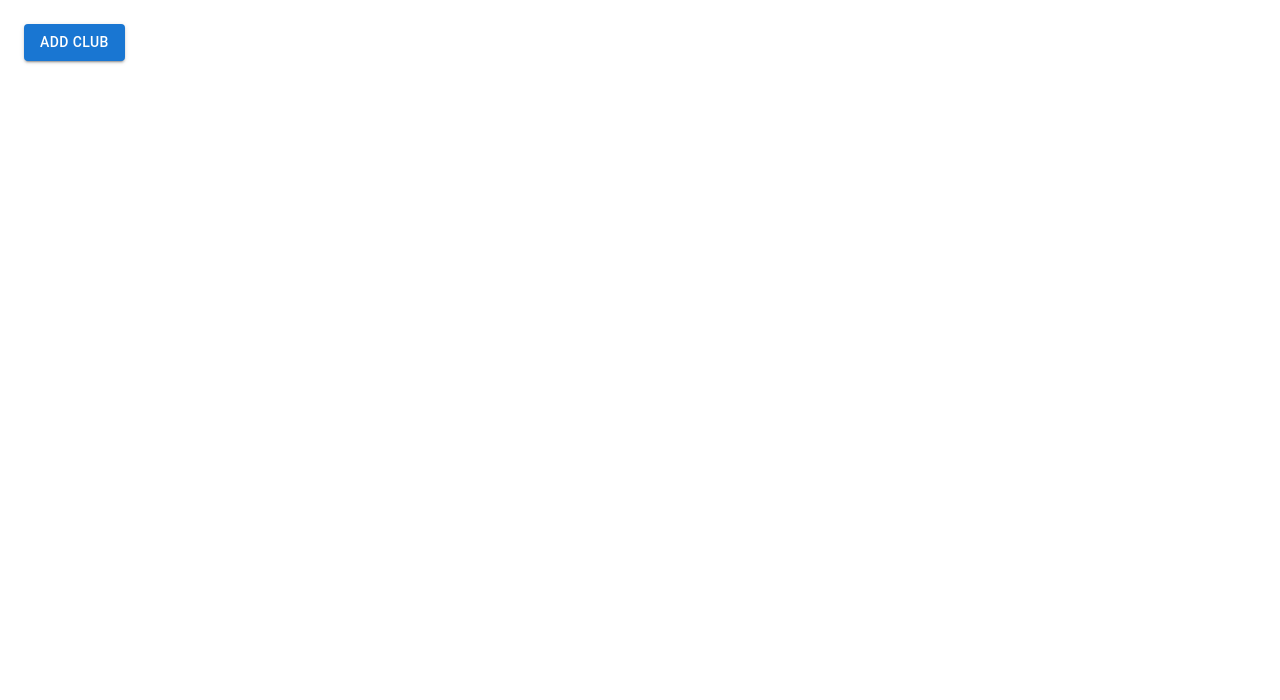
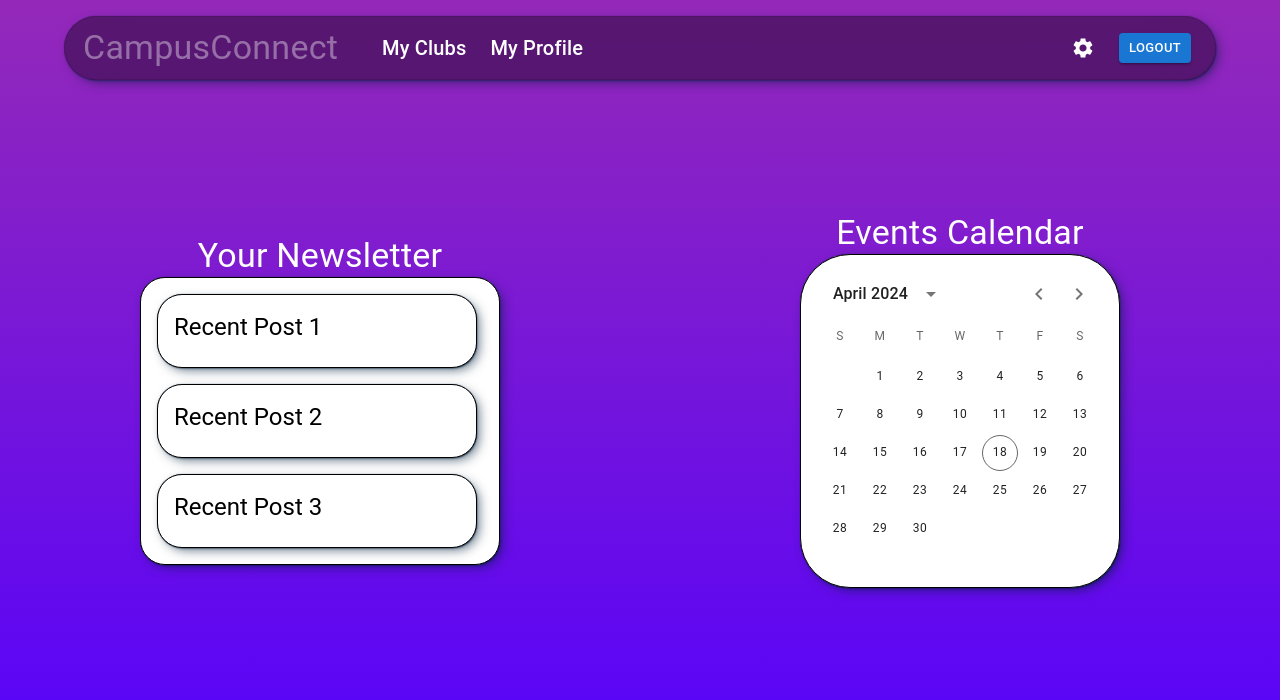
Before and after one commit to Deepak-Work/SE-Dev_Project, a React (Vite) app in the folder campusconnect/frontend/: page /home in a window 1280 px wide. Shown: the top 700 px of the page. Built offline with nearby package versions, Linux system fonts and the light colour scheme.

Commit message:
Updated landing page with very basic boilerplate

```diff
--- a/campusconnect/frontend/src/components/App.tsx
+++ b/campusconnect/frontend/src/components/App.tsx
@@ -5,7 +5,7 @@ import {
 } from "react-router-dom";
 import Login from "./Login";
 import Register from "./Register";
-import LandingPage from "./LandingPage";
+import LandingPage from "./LandingPage/LandingPage";
 import ClubApplication from "./ClubApplication";
 import ClubPage from "./ClubPage";
 
--- a/campusconnect/frontend/src/components/LandingPage.tsx
+++ /dev/null
@@ -1,50 +0,0 @@
-import { Button, Container, Grid } from "@mui/material";
-import { useNavigate } from "react-router-dom";
-
-
-const LandingPage = () => {
-    const navigate = useNavigate();
-    const createNewClub = () => {
-
-        event?.preventDefault();
-
-        navigate('/create-club');
-
-
-    }
-
-    // const containerStyle = {
-    //     display: 'flex',
-    //     flexDirection: 'row',
-    //     justifyContent: 'space-between',
-    //     alignItems: 'center',
-    //     height: '300px',
-    //     backgroundColor: 'red',
-    // }
-
-
-    return (
-        <div>
-        <Container maxWidth="xl" >
-          <h1 className="text-3xl">Home Page</h1>
-          <Button variant="contained" onClick={createNewClub}>
-                Add Club
-            </Button>
-        </Container>
-        <Grid container spacing={2}>
-          <Grid item xs={9}>
-            <Container maxWidth="xl" >
-              <h1 className="text-3xl">Posts here</h1>
-            </Container>
-          </Grid>
-          <Grid item xs={3}>
-            <Container maxWidth="xl" >
-            <h1 className="text-3xl">SideBar here</h1>
-            </Container>
-          </Grid>
-        </Grid>
-      </div>
-    );
-}
-
-export default LandingPage
--- /dev/null
+++ b/campusconnect/frontend/src/components/LandingPage/Calendar.tsx
@@ -0,0 +1,27 @@
+import { LocalizationProvider } from "@mui/x-date-pickers/LocalizationProvider";
+import { AdapterDayjs } from "@mui/x-date-pickers/AdapterDayjs";
+import { DateCalendar } from "@mui/x-date-pickers/DateCalendar";
+
+import { Typography } from "@mui/material";
+
+const Calendar = () => {
+  return (
+    <div style={{alignContent: 'center', justifyContent: 'center', alignItems: 'center', textAlign: 'center'}}>
+        <Typography variant="h4" color="white">Events Calendar</Typography>
+        <LocalizationProvider dateAdapter={AdapterDayjs}>
+            <DateCalendar
+                sx={{
+                border: "1px solid #000000",
+                borderRadius: "50px",
+                bgcolor: "#ffffff",
+                padding: "8px",
+                boxShadow: "0 0 1px rgba(2, 31, 59, 0.7), 1px 1.5px 2px -1px rgba(2, 31, 59, 0.65), 4px 4px 12px -2.5px rgba(2, 31, 59, 0.65)",
+                }}
+            />
+        </LocalizationProvider>
+    </div>
+
+  );
+};
+
+export default Calendar;
--- /dev/null
+++ b/campusconnect/frontend/src/components/LandingPage/LandingPage.tsx
@@ -0,0 +1,64 @@
+import { ThemeProvider, createTheme } from "@mui/material/styles";
+import Box from "@mui/material/Box";
+
+import { CssBaseline } from "@mui/material";
+
+import NavBar from "./NavBar";
+import Calendar from "./Calendar";
+import Newsletter from "./Newsletter";
+
+const LandingPage = () => {
+  // TODO: Landing page should be protected (only logged in users able to see it)
+
+  // const navigate = useNavigate();
+  // const createNewClub = () => {
+
+  //    // event?.preventDefault();
+
+  //    // navigate('/create-club');
+
+  // }
+
+  const theme = createTheme();
+
+  return (
+    <ThemeProvider theme={theme}>
+      <Box
+        sx={{
+          display: "flex",
+          height: "100vh",
+          justifyContent: "center",
+          alignItems: "center",
+          background:
+            "linear-gradient(0deg, rgba(83,0,255,1) 0%, rgba(148,41,185,1) 100%)",
+        }}
+      >
+        <CssBaseline />
+        <NavBar />
+        <Box
+          sx={{
+            flex: 1,
+            padding: theme.spacing(2),
+            textAlign: "center",
+            order: 1,
+          }}
+        >
+          <Newsletter />
+        </Box>
+
+        <Box
+          sx={{
+            flex: 1,
+            padding: theme.spacing(2),
+            textAlign: "center",
+            order: 2,
+          }}
+        >
+          <Calendar />
+        </Box>
+      </Box>
+    </ThemeProvider>
+  );
+};
+
+export default LandingPage;
--- /dev/null
+++ b/campusconnect/frontend/src/components/LandingPage/NavBar.tsx
@@ -0,0 +1,115 @@
+import Box from "@mui/material/Box";
+import AppBar from "@mui/material/AppBar";
+import Toolbar from "@mui/material/Toolbar";
+import Button from "@mui/material/Button";
+import Container from "@mui/material/Container";
+import Typography from "@mui/material/Typography";
+import MenuItem from "@mui/material/MenuItem";
+
+import MenuIcon from "@mui/icons-material/Menu";
+import SettingsIcon from "@mui/icons-material/Settings";
+
+import { ThemeProvider, createTheme } from "@mui/material/styles";
+
+const NavBar = () => {
+  const theme = createTheme({
+    palette: {
+      text: {
+        primary: "#ffffff",
+      },
+    },
+  });
+
+  // TODO: Will have to implement logout functionality later
+
+  return (
+    <ThemeProvider theme={theme}>
+      <AppBar
+        position="fixed"
+        sx={{
+          boxShadow: 0,
+          bgcolor: "transparent",
+          backgroundImage: "none",
+          mt: 2,
+        }}
+      >
+        <Container maxWidth="lg">
+          <Toolbar
+            variant="regular"
+            sx={{
+              display: "flex",
+              alignItems: "center",
+              justifyContent: "space-between",
+              flexShrink: 0,
+              borderRadius: "999px",
+              bgcolor: "rgba(0, 0, 0, 0.4)",
+              backdropFilter: "blur(24px)",
+              maxHeight: 40,
+              border: "1px solid",
+              borderColor: "divider",
+              boxShadow: "0 0 1px rgba(2, 31, 59, 0.7), 1px 1.5px 2px -1px rgba(2, 31, 59, 0.65), 4px 4px 12px -2.5px rgba(2, 31, 59, 0.65)",
+            }}
+          >
+            <Box
+              sx={{
+                flexGrow: 1,
+                display: "flex",
+                alignItems: "center",
+                ml: "-18px",
+                px: 0,
+              }}
+            >
+              <Box sx={{ display: { xs: "none", md: "flex" } }}>
+                <MenuItem disabled sx={{ py: "6px", px: "12px" }}>
+                  <Typography variant="h4" color="text.primary">
+                    CampusConnect
+                  </Typography>
+                </MenuItem>
+                <MenuItem sx={{ ml: "20px", py: "6px", px: "12px" }}>
+                  <Typography variant="h6" color="text.primary">
+                    My Clubs
+                  </Typography>
+                </MenuItem>
+                <MenuItem sx={{ py: "6px", px: "12px" }}>
+                  <Typography variant="h6" color="text.primary">
+                    My Profile
+                  </Typography>
+                </MenuItem>
+              </Box>
+            </Box>
+            <Box
+              sx={{
+                display: { xs: "none", md: "flex" },
+                gap: 0.5,
+                alignItems: "center",
+              }}
+            >
+              <SettingsIcon sx={{mr: '20px', ":hover": {cursor: 'pointer'}}}/>
+              <Button
+                color="primary"
+                variant="contained"
+                size="small"
+                component="a"
+                target="_blank"
+              >
+                Logout
+              </Button>
+            </Box>
+            <Box sx={{ display: { sm: "", md: "none" } }}>
+              <Button
+                variant="text"
+                color="primary"
+                aria-label="menu"
+                sx={{ minWidth: "30px", p: "4px" }}
+              >
+                <MenuIcon />
+              </Button>
+            </Box>
+          </Toolbar>
+        </Container>
+      </AppBar>
+    </ThemeProvider>
+  );
+};
+
+export default NavBar;
--- /dev/null
+++ b/campusconnect/frontend/src/components/LandingPage/Newsletter.tsx
@@ -0,0 +1,93 @@
+import { Typography } from "@mui/material";
+import List from "@mui/material/List";
+import ListItem from "@mui/material/ListItem";
+import Card from "@mui/material/Card";
+import CardContent from "@mui/material/CardContent";
+
+const Newsletter = () => {
+  /*
+     TODO: Get data from database to fill up newsletter content.
+     If newsletter content is empty, then show message: "You are not following any clubs yet."
+    */
+
+  return (
+    <div
+      style={{
+        alignContent: "center",
+        justifyContent: "center",
+        alignItems: "center",
+        textAlign: "center",
+      }}
+    >
+      <Typography variant="h4" color="white">
+        Your Newsletter
+      </Typography>
+      <List
+        sx={{
+          border: "1px solid #000000",
+          borderRadius: "25px",
+          width: "100%",
+          maxWidth: 360,
+          bgcolor: "background.paper",
+          margin: "auto",
+          boxShadow:
+            "0 0 1px rgba(2, 31, 59, 0.7), 1px 1.5px 2px -1px rgba(2, 31, 59, 0.65), 4px 4px 12px -2.5px rgba(2, 31, 59, 0.65)",
+        }}
+      >
+        <ListItem>
+          <Card
+            sx={{
+              minWidth: 320,
+              border: "1px solid #000000",
+              borderRadius: "25px",
+              boxShadow:
+                "0 0 1px rgba(2, 31, 59, 0.7), 1px 1.5px 2px -1px rgba(2, 31, 59, 0.65), 4px 4px 12px -2.5px rgba(2, 31, 59, 0.65)",
+            }}
+          >
+            <CardContent>
+              <Typography variant="h5" color="black">
+                Recent Post 1
+              </Typography>
+            </CardContent>
+          </Card>
+        </ListItem>
+        <ListItem>
+          <Card
+            sx={{
+              minWidth: 320,
+              border: "1px solid #000000",
+              borderRadius: "25px",
+              boxShadow:
+                "0 0 1px rgba(2, 31, 59, 0.7), 1px 1.5px 2px -1px rgba(2, 31, 59, 0.65), 4px 4px 12px -2.5px rgba(2, 31, 59, 0.65)",
+            }}
+          >
+            <CardContent>
+              <Typography variant="h5" color="black">
+                Recent Post 2
+              </Typography>
+            </CardContent>
+          </Card>
+        </ListItem>
+        <ListItem>
+          <Card
+            sx={{
+              minWidth: 320,
+              border: "1px solid #000000",
+              borderRadius: "25px",
+              boxShadow:
+                "0 0 1px rgba(2, 31, 59, 0.7), 1px 1.5px 2px -1px rgba(2, 31, 59, 0.65), 4px 4px 12px -2.5px rgba(2, 31, 59, 0.65)",
+            }}
+          >
+            <CardContent>
+              <Typography variant="h5" color="black">
+                Recent Post 3
+              </Typography>
+            </CardContent>
+          </Card>
+        </ListItem>
+      </List>
+    </div>
+  );
+};
+
+export default Newsletter;
```
